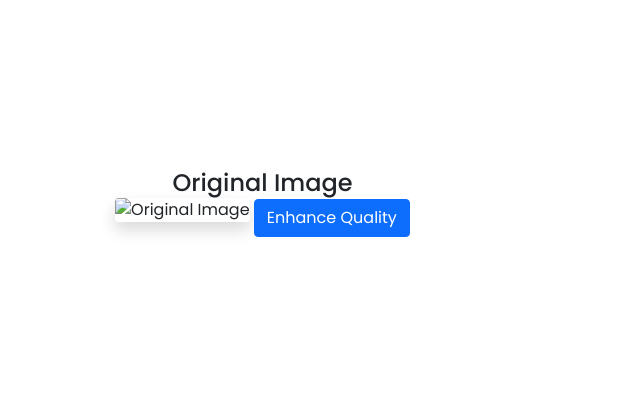
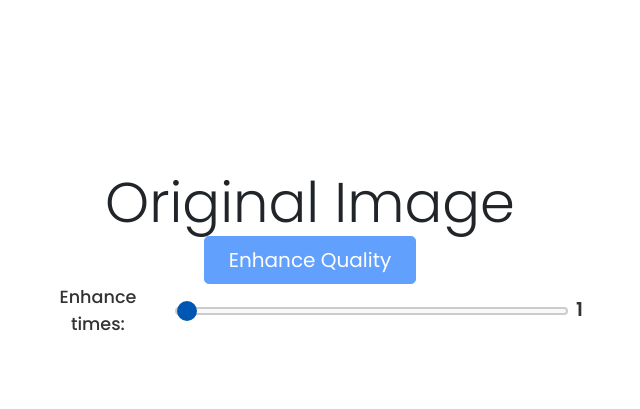
Before and after one commit to anasbr22/PhotoEnhance, a Flask app: page /start in a window 1280 px wide. Shown: the part 771-1180 px from the top of the page, without its empty margins (45-685 px from the left). Before the commit the page ends 1008 px from the top, so only its background shows below. Run offline with Flask 3, Linux system fonts and the light colour scheme; some libraries are stand-ins or nearby versions.

Commit message:
Update start.html

```diff
--- a/templates/start.html
+++ b/templates/start.html
@@ -2,10 +2,7 @@
 <html lang="en">
   <head>
     <meta charset="UTF-8" />
-    <meta
-      name="viewport"
-      content="width=device-width, initial-scale=1, shrink-to-fit=no"
-    />
+    <meta name="viewport" content="width=device-width, initial-scale=1, shrink-to-fit=no" />
     <meta name="description" content="Image quality enhancement tool" />
     <meta name="author" content="" />
     <link
@@ -30,13 +27,90 @@
     <link rel="stylesheet" href="assets/css/owl.css" />
   </head>
 
+  <style>/* Amélioration du label */
+   /* Container */
+.range-container {
+  display: flex;
+  justify-content: center;
+  align-items: center;
+  margin-bottom: 1.5rem;
+}
+
+/* Label */
+.range-label {
+  font-size: 1.1rem;
+  font-weight: 500;
+  color: #333;
+  margin-right: 1rem;
+  transition: color 0.3s ease;
+}
+
+.range-label:hover {
+  color: #0056b3;
+}
+
+/* Input range */
+.range-input {
+  width: 80%;
+  max-width: 400px;
+  border-radius: 8px;
+  height: 8px;
+  background-color: #f8f9fa;
+  border: 2px solid #ccc;
+  appearance: none;
+  transition: all 0.3s ease;
+}
+
+.range-input:focus {
+  border-color: #0056b3;
+  box-shadow: 0 0 5px rgba(0, 86, 179, 0.5);
+  outline: none;
+}
+
+.range-input:hover {
+  background-color: #e9ecef;
+}
+
+/* Thumb */
+.range-input::-webkit-slider-thumb {
+  width: 20px;
+  height: 20px;
+  background-color: #0056b3;
+  border-radius: 50%;
+  border: 2px solid #0056b3;
+  appearance: none;
+  transition: background-color 0.3s ease;
+}
+
+.range-input::-webkit-slider-thumb:hover {
+  background-color: #004085;
+}
+
+/* Value display */
+.range-value {
+  font-size: 1.2rem;
+  font-weight: 600;
+  color: #333;
+  margin-left: 0.5rem;
+}
+
+/* Responsive adjustments */
+@media (max-width: 768px) {
+  .range-input {
+    width: 100%;
+  }
+
+  .range-label {
+    font-size: 1rem;
+    margin-bottom: 0.5rem;
+  }
+}
+
+    </style>
+
   <body>
     <!-- ***** Header Area Start ***** -->
-    <header
-      class="header-area header-sticky wow slideInDown"
-      data-wow-duration="0.75s"
-      data-wow-delay="0s"
-    >
+    <header class="header-area header-sticky wow slideInDown" data-wow-duration="0.75s" data-wow-delay="0s">
       <div class="container">
         <div class="row">
           <div class="col-12">
@@ -45,26 +119,16 @@
                 <img src="assets/my-images/logo.png" alt="" />
               </a>
               <ul class="nav">
-                <li class="scroll-to-section">
-                  <a href="index.html" class="active">Home</a>
-                </li>
-                <li class="scroll-to-section">
-                  <a href="index.html">About</a>
-                </li>
-                <li class="scroll-to-section">
-                  <a href="index.html">Contact</a>
-                </li>
+                <li class="scroll-to-section"><a href="{{ url_for('index') }}" class="active">Home</a></li>
+                <li class="scroll-to-section"><a href="{{ url_for('index') }}">About</a></li>
+                <li class="scroll-to-section"><a href="{{ url_for('index') }}">Contact</a></li>
                 <li class="scroll-to-section">
                   <div class="border-first-button">
-                    <a href="{{ url_for('index') }}"
-                      ><i class="fa-solid fa-arrow-left"></i> Back</a
-                    >
+                    <a href="{{ url_for('index') }}"><i class="fa-solid fa-arrow-left"></i> Back</a>
                   </div>
                 </li>
               </ul>
-              <a class="menu-trigger">
-                <span>Menu</span>
-              </a>
+              <a class="menu-trigger"><span>Menu</span></a>
             </nav>
           </div>
         </div>
@@ -89,6 +153,7 @@
                   accept="image/*"
                   onchange="previewImage(event)"
                   style="width: 60%; max-width: 400px;"
+
                 />
               </div>
             </div>
@@ -100,6 +165,7 @@
                 src="assets/my-images/default.png"
                 alt="Original Image"
                 class="img-fluid"
+
               />
             </div>
           </div>
@@ -108,64 +174,110 @@
     </div>
     <!-- ***** Main Banner End ***** -->
 
-    <!-- ***** Image Processing Section ***** -->
+   <!-- Image Processing Section -->
 <div class="container my-5" id="imageProcessingSection">
   <div class="row">
     <!-- Image Originale -->
-        <div class="col-lg-5 text-center">
-          <h4>Original Image</h4>
+    <div class="col-lg-6 text-center">
+      <h4 class="display-4">Original Image</h4>
       <img
         id="originalPreview"
         src=""
         alt="Original Image"
-            class="img-fluid rounded shadow mb-3"
+        class="img-fluid rounded shadow-lg mb-3"
+        style="display: none; max-height: 400px; object-fit: contain;"
       />
-          <button class="btn btn-primary" onclick="enhanceImage()">
+      <button
+        class="btn btn-primary btn-lg px-4 py-2"
+        onclick="enhanceImage()"
+        id="enhanceButton"
+        disabled
+      >
         Enhance Quality
       </button>
+
+      <div class="range-container">
+        <label for="enhanceTimes" class="range-label">Enhance times:</label>
+        <input
+          id="enhanceTimes"
+          type="range"
+          min="1"
+          max="10"
+          value="1"
+          step="1"
+          class="range-input"
+          oninput="updateRangeValue(this.value)"
+        />
+        <span id="rangeValue" class="range-value">1</span>
+      </div>
+
+      <script>
+        function updateRangeValue(value) {
+          document.getElementById('rangeValue').textContent = value;
+        }
+      </script>
+
+
     </div>
 
     <!-- Nouvelle Image -->
-        <div
-          id="enhancedSection"
-          class="col-lg-5 text-center"
-          style="display: none"
-        >
-          <h4>Enhanced Image</h4>
+    <div id="enhancedSection" class="col-lg-6 text-center" style="display: none;">
+      <h4 class="display-4">Enhanced Image</h4>
       <img
         id="enhancedImage"
         src=""
         alt="Enhanced Image"
-            class="img-fluid rounded shadow mb-3"
+        class="img-fluid rounded shadow-lg mb-3"
+        style="max-height: 400px; object-fit: contain;"
       />
       <a
         id="downloadButton"
         href="#"
-            class="btn btn-success"
+        class="btn btn-success btn-lg px-4 py-2"
         download="enhanced-image.png"
-            >Download</a
       >
+        Download Enhanced Image
+      </a>
     </div>
   </div>
 </div>
 
-    <!-- Scripts -->
+
     <script>
       function previewImage(event) {
         const originalPreview = document.getElementById("originalPreview");
-        const imageProcessingSection = document.getElementById(
-          "imageProcessingSection"
-        );
+        const enhancedSection = document.getElementById("enhancedSection");
+        const enhanceButton = document.getElementById("enhanceButton");
+        const imageProcessingSection = document.getElementById("imageProcessingSection");
 
-        originalPreview.src = URL.createObjectURL(event.target.files[0]);
+        // Masquer les sections existantes
+        originalPreview.style.display = "none";
+        enhancedSection.style.display = "none";
 
-        // Scroll to the Image Processing Section
-        imageProcessingSection.scrollIntoView({ behavior: "smooth" });
+        // Réinitialiser les images
+        originalPreview.src = "";
+        document.getElementById("enhancedImage").src = "";
+
+        // Vérifier si un fichier a été sélectionné
+        const file = event.target.files[0];
+        if (file) {
+          originalPreview.src = URL.createObjectURL(file);
+          originalPreview.style.display = "block";
+          enhanceButton.disabled = false;
+
+          window.scrollTo({
+            top: imageProcessingSection.offsetTop ,
+            behavior: 'smooth',
+          });
+        } else {
+          enhanceButton.disabled = true;
+        }
       }
 
       function enhanceImage() {
         const fileInput = document.getElementById("uploadImage");
         const file = fileInput.files[0];
+        const enhanceTimes = document.getElementById("enhanceTimes").value;
 
         if (!file) {
           alert("Please select an image!");
@@ -174,6 +286,7 @@
 
         const formData = new FormData();
         formData.append("image", file);
+        formData.append("enhance_times", enhanceTimes);
 
         fetch("/upload", {
           method: "POST",
@@ -186,17 +299,22 @@
             const enhancedImage = document.getElementById("enhancedImage");
             const downloadButton = document.getElementById("downloadButton");
 
-                enhancedImage.src = data.enhanced_image_url;
-                downloadButton.href = data.enhanced_image_url;
+            // Ajouter un timestamp pour éviter le cache du navigateur
+            const enhancedImageUrl = data.enhanced_image_url + "?t=" + new Date().getTime();
 
+            enhancedImage.src = enhancedImageUrl;
+            downloadButton.href = enhancedImageUrl;
+
+            // Afficher la section de l'image améliorée
             enhancedSection.style.display = "block";
           } else {
             alert("Error enhancing the image.");
           }
         })
-        .catch((error) => console.error("Error:", error));
+        .catch((error) => {
+          console.error('Error:', error);
+        });
       }
-
     </script>
   </body>
 </html>
```
Lines whose indentation alone changed are shown as unchanged.
